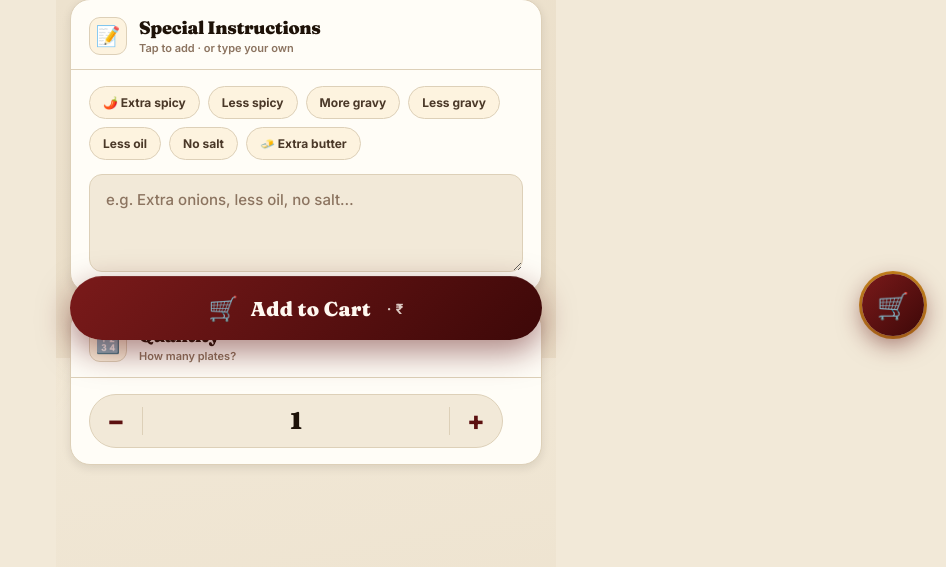
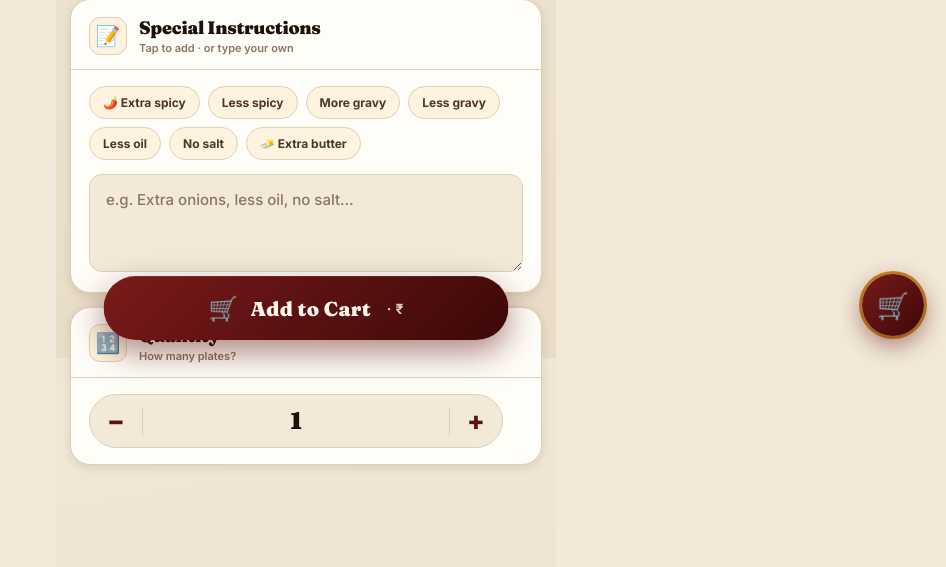
Before and after one commit to joshgondrala-source/restaurant-ordering-system, a Flask app: page /itemdetails in a window 1280 px wide. Shown: the part 442-1009 px from the top of the page, without its empty margins (334-1280 px from the left). Run offline with Flask 3, Linux system fonts and the light colour scheme.

Commit message:
Edited add to cart button

```diff
--- a/templates/item_details.html
+++ b/templates/item_details.html
@@ -342,7 +342,7 @@ textarea:focus {
   position: fixed;
   bottom: calc(env(safe-area-inset-bottom, 0px) + 18px);
   left: 50%; transform: translateX(-50%);
-  width: min(calc(100% - 28px), 472px);
+  width: min(calc(100% - 28px), 405px);
   height: 64px;
   border: none; border-radius: 999px;
   background: linear-gradient(135deg, var(--brand2) 0%, var(--brand-dark) 100%);
```
